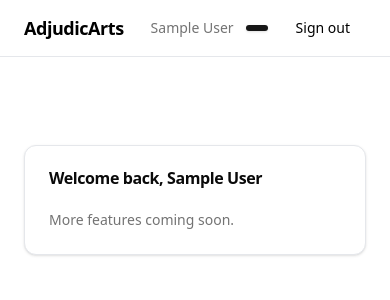
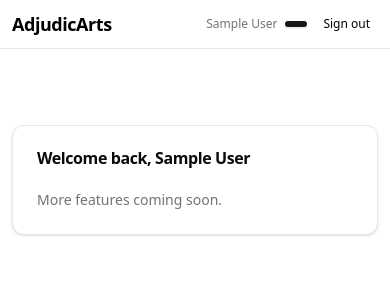
Before and after one commit to atenor/AdjudicArts, a Next.js app: page /dashboard in a window 390 px wide. Shown: the top 300 px of the page. Built offline with nearby package versions, Linux system fonts and the light colour scheme; no server answers; sample sign-in values are in the browser's storage.

Commit message:
fix: resolve mobile scoring overflow and nav layout

```diff
--- a/app/(dashboard)/dashboard/scoring/page.tsx
+++ b/app/(dashboard)/dashboard/scoring/page.tsx
@@ -35,7 +35,7 @@ export default async function ScoringQueuePage() {
   const totalScored = queue.reduce((sum, round) => sum + round.scoredCount, 0);
 
   return (
-    <div className="space-y-6">
+    <div className="min-w-0 space-y-6">
       <div className="space-y-1">
         <h1 className="text-2xl font-semibold">Scoring Queue</h1>
         <p className="text-sm text-muted-foreground">
@@ -51,12 +51,12 @@ export default async function ScoringQueuePage() {
         <div className="space-y-6">
           {queue.map((roundQueue) => (
             <section key={roundQueue.round.id} className="space-y-3">
-              <div className="flex items-center gap-2">
+              <div className="flex flex-wrap items-center gap-2">
                 <h2 className="font-medium">{roundQueue.round.name}</h2>
                 <Badge variant="outline">
                   {roundQueue.round.type.toLowerCase()} round
                 </Badge>
-                <span className="text-sm text-muted-foreground">
+                <span className="text-sm text-muted-foreground sm:ml-1">
                   {roundQueue.event.name}
                 </span>
                 <span className="text-sm text-muted-foreground">
@@ -69,6 +69,33 @@ export default async function ScoringQueuePage() {
                   No applications are currently in this scoring stage.
                 </p>
               ) : (
+                <>
+                  <div className="space-y-2 sm:hidden">
+                    {roundQueue.applications.map((application) => (
+                      <article key={application.id} className="rounded-lg border p-3 space-y-2">
+                        <Link
+                          href={`/dashboard/scoring/${application.id}`}
+                          className="font-medium hover:underline"
+                        >
+                          {application.applicant.name}
+                        </Link>
+                        <p className="break-all text-xs text-muted-foreground">
+                          {application.applicant.email}
+                        </p>
+                        <div className="flex flex-wrap items-center gap-2">
+                          <Badge variant="outline">{formatVoicePart(application.voicePart)}</Badge>
+                          <ApplicationStatusBadge status={application.status} />
+                          {application.isScored ? (
+                            <Badge variant="default">Scored</Badge>
+                          ) : (
+                            <Badge variant="secondary">Pending</Badge>
+                          )}
+                        </div>
+                      </article>
+                    ))}
+                  </div>
+
+                  <div className="hidden sm:block">
                     <Table>
                       <TableHeader>
                         <TableRow>
@@ -110,6 +137,8 @@ export default async function ScoringQueuePage() {
                         ))}
                       </TableBody>
                     </Table>
+                  </div>
+                </>
               )}
             </section>
           ))}
--- a/app/(dashboard)/layout.tsx
+++ b/app/(dashboard)/layout.tsx
@@ -14,7 +14,7 @@ export default async function DashboardLayout({
   return (
     <div className="flex min-h-screen flex-col">
       <NavHeader />
-      <main className="flex-1 p-6">{children}</main>
+      <main className="min-w-0 flex-1 overflow-x-hidden p-3 sm:p-6">{children}</main>
     </div>
   );
 }
--- a/app/globals.css
+++ b/app/globals.css
@@ -11,6 +11,12 @@
 
 
 @layer base {
+  html,
+  body {
+    max-width: 100%;
+    overflow-x: hidden;
+  }
+
   :root {
     --background: 0 0% 100%;
     --foreground: 0 0% 3.9%;
--- a/components/judging/scoring-form.tsx
+++ b/components/judging/scoring-form.tsx
@@ -117,8 +117,8 @@ export default function ScoringForm({
   }
 
   return (
-    <form onSubmit={onSubmit} className="space-y-5">
-      <div className="rounded-lg border p-3 bg-muted/40">
+    <form onSubmit={onSubmit} className="min-w-0 space-y-5">
+      <div className="rounded-lg border bg-muted/40 p-3">
         <p className="text-sm font-medium">Live Score Summary</p>
         <p className="text-sm text-muted-foreground">
           Total: <span className="font-semibold text-foreground">{scoreSummary.total.toFixed(1)}</span> /{" "}
@@ -129,7 +129,7 @@ export default function ScoringForm({
       </div>
 
       {criteria.map((criterion) => (
-        <div key={criterion.id} className="rounded-lg border p-4 space-y-2">
+        <div key={criterion.id} className="min-w-0 space-y-2 rounded-lg border p-4">
           <div className="space-y-1">
             <p className="font-medium">
               {criterion.order}. {criterion.name}
@@ -142,7 +142,7 @@ export default function ScoringForm({
           <div className="grid gap-3 md:grid-cols-3">
             <div className="space-y-1 md:col-span-1">
               <Label>Score (tap 0-10)</Label>
-              <div className="flex gap-1 overflow-x-auto pb-1">
+              <div className="grid grid-cols-6 gap-1 sm:grid-cols-11 sm:gap-1.5">
                 {SCORE_OPTIONS.map((score) => {
                   const selected = values[criterion.id] === String(score);
                   return (
@@ -151,7 +151,7 @@ export default function ScoringForm({
                       type="button"
                       size="sm"
                       variant={selected ? "default" : "outline"}
-                      className="h-8 min-w-8 px-2 text-xs shrink-0"
+                      className="h-9 w-full px-0 text-sm"
                       onClick={() =>
                         setValues((current) => ({
                           ...current,
@@ -176,7 +176,10 @@ export default function ScoringForm({
                     [criterion.id]: e.target.value,
                   }))
                 }
-                rows={2}
+                rows={3}
+                autoComplete="off"
+                autoCorrect="off"
+                spellCheck={false}
               />
             </div>
           </div>
@@ -193,11 +196,14 @@ export default function ScoringForm({
           placeholder="Overall adjudication comments for this applicant..."
           value={finalComment}
           onChange={(event) => setFinalComment(event.target.value)}
+          autoComplete="off"
+          autoCorrect="off"
+          spellCheck={false}
         />
       </div>
 
       <div className="flex justify-end">
-        <Button type="submit" disabled={isSubmitting}>
+        <Button className="w-full sm:w-auto" type="submit" disabled={isSubmitting}>
           {isSubmitting ? "Saving..." : "Save Scores"}
         </Button>
       </div>
--- a/components/judging/sticky-video-player.tsx
+++ b/components/judging/sticky-video-player.tsx
@@ -17,7 +17,7 @@ export default function StickyVideoPlayer({ videoUrls }: { videoUrls: string[] }
 
   if (embeds.length === 0) {
     return (
-      <div className="sticky top-2 z-20 rounded-lg border-2 border-primary/40 bg-primary/5 p-3 shadow-sm">
+      <div className="rounded-lg border-2 border-primary/50 bg-primary/10 p-3 shadow-sm md:sticky md:top-2 md:z-20">
         <p className="text-sm text-muted-foreground">
           No YouTube videos provided for this application.
         </p>
@@ -28,7 +28,7 @@ export default function StickyVideoPlayer({ videoUrls }: { videoUrls: string[] }
   const current = embeds[currentIndex];
 
   return (
-    <div className="sticky top-2 z-20 rounded-lg border-2 border-primary/40 bg-primary/5 p-2.5 space-y-2 shadow-sm">
+    <div className="space-y-2 rounded-lg border-2 border-primary/50 bg-primary/10 p-2.5 shadow-sm md:sticky md:top-2 md:z-20">
       <div className="inline-flex items-center rounded-full bg-primary/15 px-2 py-0.5 text-[11px] font-semibold text-primary">
         Video Review
       </div>
@@ -70,7 +70,7 @@ export default function StickyVideoPlayer({ videoUrls }: { videoUrls: string[] }
       </div>
 
       {expanded && (
-        <div className="w-full max-w-[360px] mx-auto aspect-video overflow-hidden rounded-md border bg-black">
+        <div className="mx-auto aspect-video w-full max-w-[300px] overflow-hidden rounded-md border bg-black sm:max-w-[320px]">
           <iframe
             src={current.embed}
             title={`Audition video ${currentIndex + 1}`}
--- a/components/shared/nav-header.tsx
+++ b/components/shared/nav-header.tsx
@@ -19,13 +19,13 @@ export default async function NavHeader() {
 
   return (
     <header className="border-b bg-background">
-      <div className="flex h-14 items-center justify-between px-6">
-        <div className="flex items-center gap-6">
+      <div className="flex flex-wrap items-center gap-x-3 gap-y-2 px-3 py-2 sm:h-14 sm:flex-nowrap sm:justify-between sm:px-6 sm:py-0">
+        <div className="flex min-w-0 flex-wrap items-center gap-x-4 gap-y-1 sm:gap-6">
           <span className="font-semibold text-lg tracking-tight">AdjudicArts</span>
           {canViewEvents && (
             <Link
               href="/dashboard/events"
-              className="text-sm text-muted-foreground hover:text-foreground transition-colors"
+              className="text-sm text-muted-foreground transition-colors hover:text-foreground"
             >
               Events
             </Link>
@@ -33,7 +33,7 @@ export default async function NavHeader() {
           {canViewApplications && (
             <Link
               href="/dashboard/applications"
-              className="text-sm text-muted-foreground hover:text-foreground transition-colors"
+              className="text-sm text-muted-foreground transition-colors hover:text-foreground"
             >
               Applications
             </Link>
@@ -41,16 +41,18 @@ export default async function NavHeader() {
           {canViewScoring && (
             <Link
               href="/dashboard/scoring"
-              className="text-sm text-muted-foreground hover:text-foreground transition-colors"
+              className="text-sm text-muted-foreground transition-colors hover:text-foreground"
             >
               Scoring
             </Link>
           )}
         </div>
         {session?.user && (
-          <div className="flex items-center gap-3">
-            <span className="text-sm text-muted-foreground">{session.user.name}</span>
-            <Badge variant={ROLE_BADGE_VARIANTS[session.user.role]}>
+          <div className="ml-auto flex min-w-0 items-center gap-2 sm:gap-3">
+            <span className="max-w-[7.5rem] truncate text-xs text-muted-foreground sm:max-w-none sm:text-sm">
+              {session.user.name}
+            </span>
+            <Badge className="text-xs sm:text-sm" variant={ROLE_BADGE_VARIANTS[session.user.role]}>
               {ROLE_LABELS[session.user.role]}
             </Badge>
             <SignOutButton />
--- a/components/shared/sign-out-button.tsx
+++ b/components/shared/sign-out-button.tsx
@@ -5,7 +5,11 @@ import { Button } from "@/components/ui/button";
 
 export default function SignOutButton() {
   return (
-    <Button variant="ghost" onClick={() => signOut({ callbackUrl: "/login" })}>
+    <Button
+      variant="ghost"
+      className="h-8 px-2 text-xs sm:h-9 sm:px-3 sm:text-sm"
+      onClick={() => signOut({ callbackUrl: "/login" })}
+    >
       Sign out
     </Button>
   );
```
Lines whose indentation alone changed are shown as unchanged.
